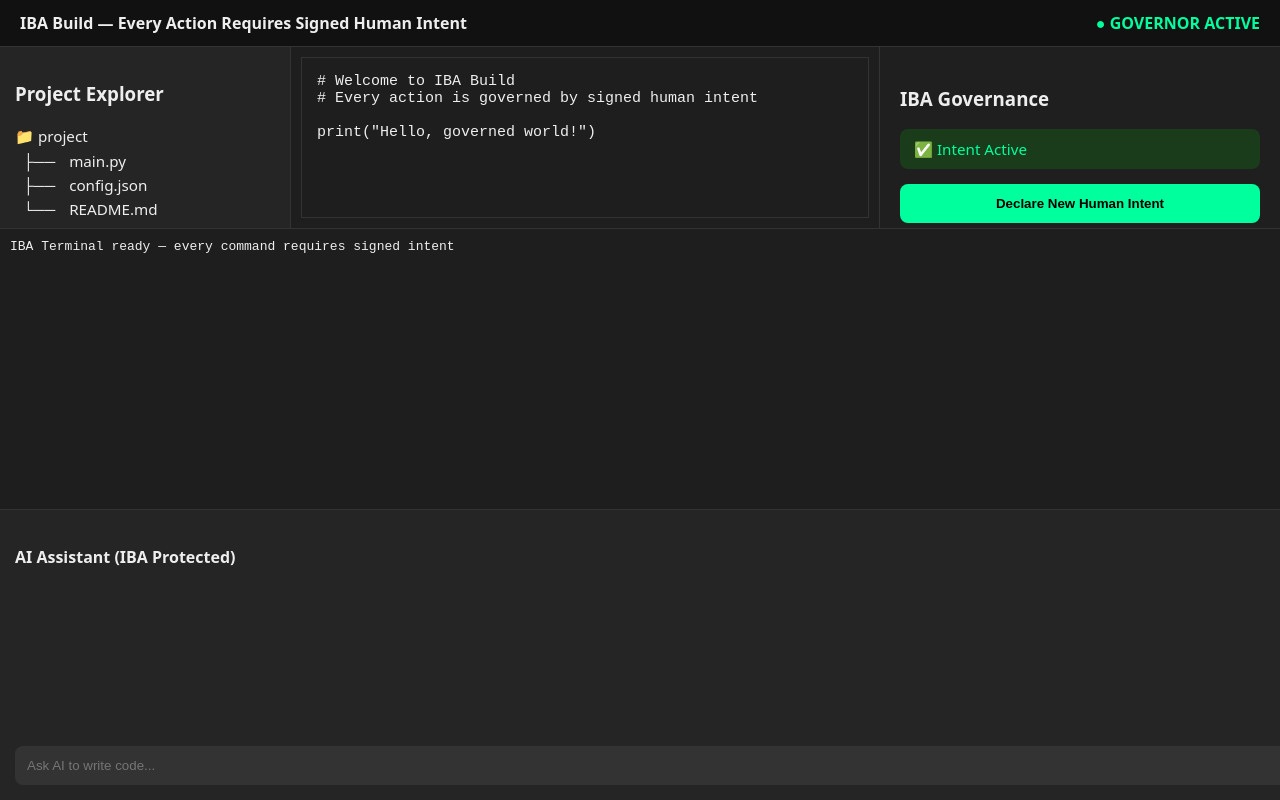
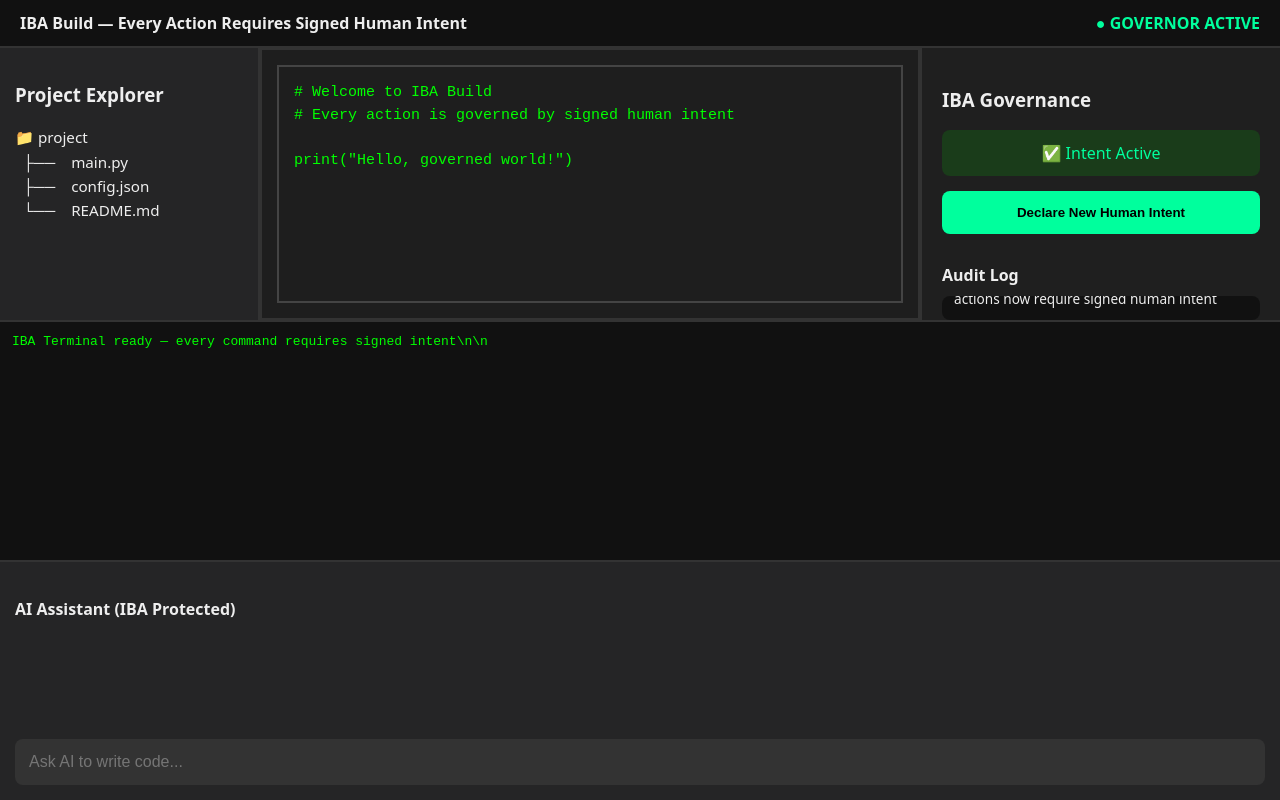
Before and after one commit to Grokipaedia/iba-build, a website: page index.html in a window 1280 px wide. Drawn offline with Linux system fonts and the light colour scheme.

Commit message:
Refactor HTML structure and styles for improved UI
Refactor CSS styles and improve layout for better usability. Update JavaScript functions for enhanced functionality.

```diff
--- a/index.html
+++ b/index.html
@@ -6,20 +6,39 @@
   <title>IBA Build — Governed Desktop Coding</title>
   <style>
     :root { --iba-green: #00ff9d; }
-    body { margin:0; padding:0; overflow:hidden; background:#1e1e1e; color:#eee; font-family:system-ui; height:100vh; display:flex; flex-direction:column; }
-    .header { background:#111; padding:12px 20px; display:flex; align-items:center; justify-content:space-between; font-weight:600; border-bottom:1px solid #333; }
+    * { box-sizing: border-box; }
+    body {
+      margin:0; padding:0; background:#1e1e1e; color:#eee; font-family:system-ui;
+      height:100vh; display:flex; flex-direction:column; overflow:hidden;
+    }
+    .header {
+      background:#111; padding:12px 20px; display:flex; align-items:center;
+      justify-content:space-between; font-weight:600; border-bottom:2px solid #333;
+    }
     .main { flex:1; display:flex; overflow:hidden; }
-    .sidebar { width:260px; background:#252526; padding:15px; border-right:1px solid #333; overflow-y:auto; }
-    .editor-area { flex:1; display:flex; flex-direction:column; padding:10px; }
-    .iba-panel { width:360px; background:#1f1f1f; border-left:1px solid #333; padding:20px; display:flex; flex-direction:column; }
-    .status { padding:10px 14px; border-radius:8px; margin-bottom:15px; font-size:0.95rem; }
+    .sidebar {
+      width:260px; background:#252526; padding:15px; border-right:2px solid #333;
+      overflow-y:auto;
+    }
+    .editor-area {
+      flex:1; padding:15px; background:#1e1e1e; display:flex; flex-direction:column;
+      border:2px solid #333;
+    }
+    .iba-panel {
+      width:360px; background:#1f1f1f; border-left:2px solid #333; padding:20px;
+      display:flex; flex-direction:column;
+    }
+    .status { padding:12px; border-radius:8px; margin-bottom:15px; font-size:1rem; text-align:center; }
     .allowed { background:#1a3c1a; color:var(--iba-green); }
-    button { background:#00ff9d; color:#000; border:none; padding:12px; border-radius:8px; cursor:pointer; margin-bottom:8px; width:100%; font-weight:600; }
-    .file-item { padding:6px 10px; cursor:pointer; border-radius:4px; }
+    button { background:#00ff9d; color:#000; border:none; padding:14px; border-radius:8px; cursor:pointer; font-weight:600; margin-bottom:10px; width:100%; }
+    .file-item { padding:8px 12px; cursor:pointer; border-radius:4px; margin:2px 0; }
     .file-item:hover { background:#333; }
-    textarea { flex:1; background:#1e1e1e; color:#eee; border:1px solid #333; padding:15px; font-family:monospace; font-size:15px; resize:none; }
-    .terminal { height:260px; background:#1e1e1e; border-top:1px solid #333; padding:10px; overflow-y:auto; font-family:monospace; white-space:pre-wrap; }
-    .ai-chat { background:#252526; padding:15px; border-top:1px solid #333; height:260px; display:flex; flex-direction:column; }
+    textarea { flex:1; background:#1e1e1e; color:#0f0; border:2px solid #444; padding:15px; font-family:monospace; font-size:15px; resize:none; line-height:1.5; }
+    .terminal {
+      height:240px; background:#111; border-top:2px solid #333; padding:12px;
+      overflow-y:auto; font-family:monospace; white-space:pre-wrap; color:#0f0;
+    }
+    .ai-chat { background:#252526; padding:15px; border-top:2px solid #333; height:240px; display:flex; flex-direction:column; }
   </style>
 </head>
 <body>
@@ -48,26 +67,25 @@ print("Hello, governed world!")</textarea>
       <h3>IBA Governance</h3>
       <div id="intent-status" class="status allowed">✅ Intent Active</div>
       <button onclick="declareIntent()">Declare New Human Intent</button>
-
       <h4 style="margin:20px 0 10px;">Audit Log</h4>
-      <div id="audit-log" style="flex:1; background:#111; padding:12px; border-radius:8px; font-size:0.85rem; overflow-y:auto;"></div>
+      <div id="audit-log" style="flex:1; background:#111; padding:12px; border-radius:8px; overflow-y:auto; font-size:0.85rem;"></div>
     </div>
   </div>
 
   <!-- Terminal -->
-  <div class="terminal" id="terminal">IBA Terminal ready — every command requires signed intent</div>
+  <div class="terminal" id="terminal">IBA Terminal ready — every command requires signed intent\n\n</div>
 
   <!-- AI Chat -->
   <div class="ai-chat">
     <h4>AI Assistant (IBA Protected)</h4>
-    <div id="ai-messages" style="flex:1; overflow-y:auto; font-size:0.95rem;"></div>
+    <div id="ai-messages" style="flex:1; overflow-y:auto; margin-bottom:10px;"></div>
     <input id="ai-input" type="text" placeholder="Ask AI to write code..."
-           style="background:#333; border:none; padding:12px; border-radius:8px; color:white; width:100%;"
+           style="background:#333; border:none; padding:14px; border-radius:8px; color:white; width:100%; font-size:1rem;"
            onkeydown="if(event.key==='Enter') sendAIRequest();">
   </div>
 
   <script>
-    let currentIntent = "Refactor code safely. Never delete files, never run destructive commands, never access production data.";
+    let currentIntent = "Refactor code safely. Never delete files, never run destructive commands.";
 
     function renderFileTree() {
       document.getElementById('file-tree').innerHTML = `
@@ -77,10 +95,7 @@ print("Hello, governed world!")</textarea>
         &nbsp;&nbsp;└── <span class="file-item" onclick="openFile('README.md')">README.md</span>
       `;
     }
-
-    function openFile(name) {
-      alert(`Opened ${name}`);
-    }
+    function openFile(name) { alert(`Opened ${name}`); }
 
     function declareIntent() {
       const intent = prompt("Describe exactly what the agent is allowed to do:", currentIntent);
@@ -119,7 +134,7 @@ print("Hello, governed world!")</textarea>
 
     window.onload = () => {
       renderFileTree();
-      addAudit("IBA Governor initialized");
+      addAudit("IBA Governor initialized — All actions now require signed human intent");
     };
   </script>
 </body>
```
